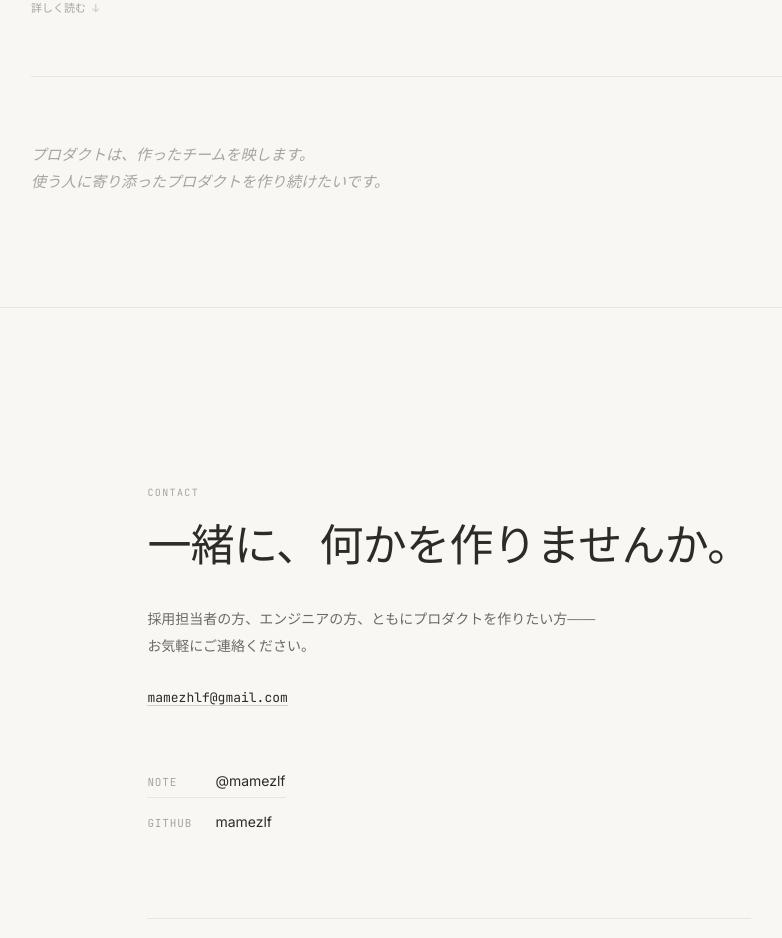
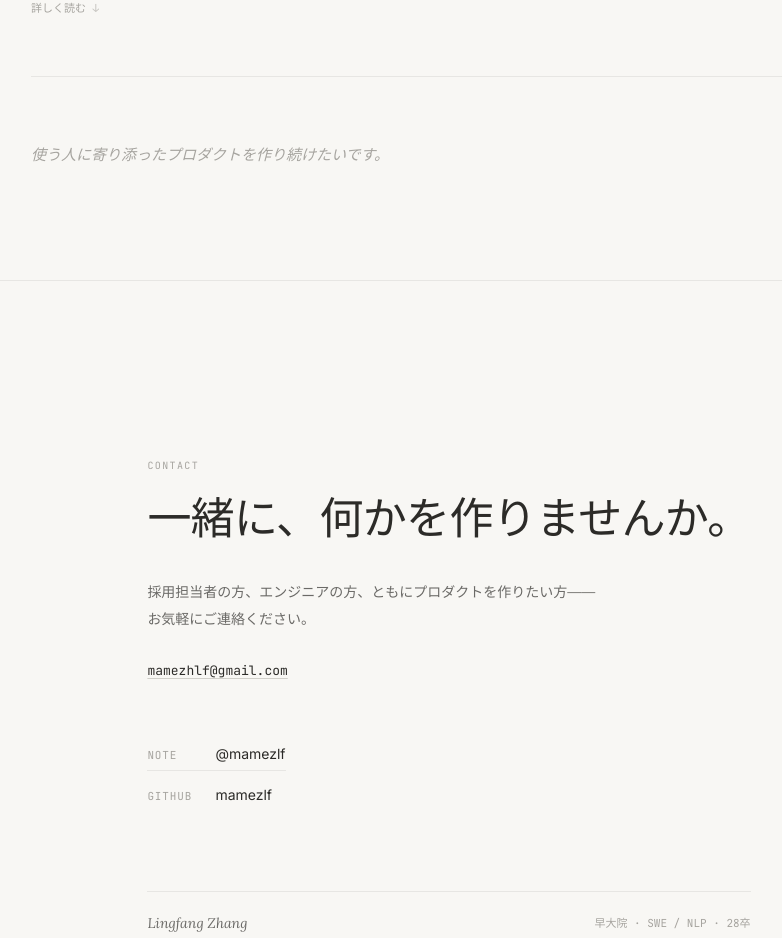
Before and after one commit to mamezlf/portfolio, a React (Vite) app: page / in a window 1280 px wide. Shown: the part 3893-4831 px from the top of the page, without its empty margins (191-973 px from the left). Built offline with nearby package versions, Linux system fonts and the light colour scheme.

Commit message:
前文搭不上后语的地方给他删掉了

```diff
--- a/src/components/Projects.tsx
+++ b/src/components/Projects.tsx
@@ -274,8 +274,6 @@ const Projects: React.FC = () => {
         {/* Bottom philosophy */}
         <div className="projects-footer">
           <p className="philo-quote">
-            プロダクトは、作ったチームを映します。
-            <br />
             使う人に寄り添ったプロダクトを作り続けたいです。
           </p>
         </div>
```
Lines whose indentation alone changed are shown as unchanged.
